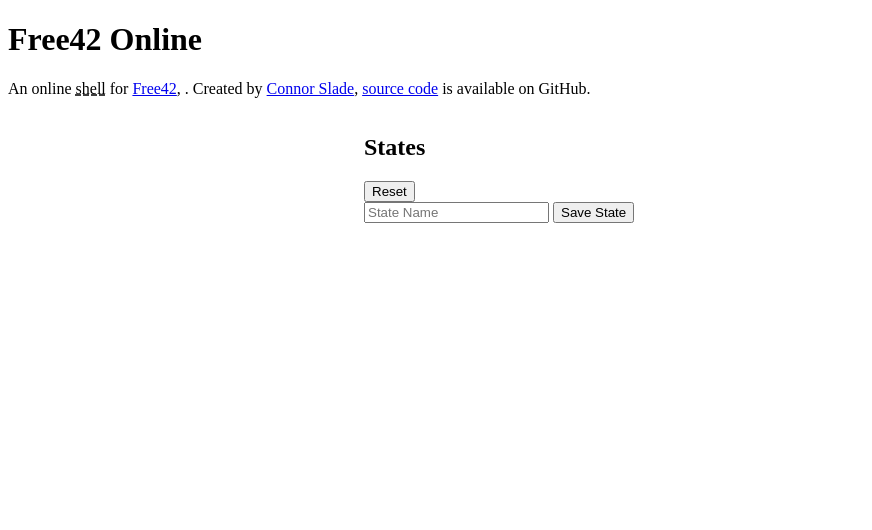
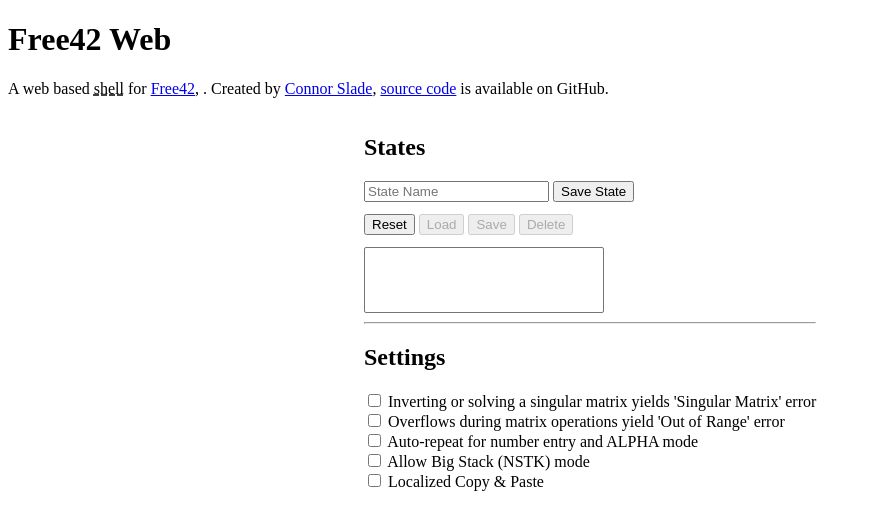
Before and after one commit to connorslade/free42-web, a Svelte app in the folder web/: page / in a window 1280 px wide. Shown: the top 530 px of the page, without its empty margins (0-872 px from the left). Built offline with nearby package versions, Linux system fonts and the light colour scheme.

Commit message:
Working settings menu

```diff
--- a/web/index.html
+++ b/web/index.html
@@ -3,7 +3,7 @@
     <head>
         <meta charset="UTF-8" />
         <meta name="viewport" content="width=device-width, initial-scale=1.0" />
-        <title>Free42 Online</title>
+        <title>Free42 Web</title>
         <script src="free42.js"></script>
     </head>
     <body>
--- a/web/src/App.svelte
+++ b/web/src/App.svelte
@@ -1,10 +1,11 @@
 <script lang="ts">
+    import Settings from "./components/Settings.svelte";
     import States from "./components/States.svelte";
 </script>
 
-<h1>Free42 Online</h1>
+<h1>Free42 Web</h1>
 <p>
-    An online
+    A web based
     <span title="Front end for the Free42 core library">shell</span> for
     <a href="https://thomasokken.com/free42/">Free42</a>, . Created by
     <a href="https://connorcode.com">Connor Slade</a>,
@@ -22,5 +23,7 @@
 
     <div>
         <States />
+        <hr />
+        <Settings />
     </div>
 </div>
--- /dev/null
+++ b/web/src/components/Settings.svelte
@@ -0,0 +1,36 @@
+<script>
+    import { settings } from "../lib/settings";
+    import Toggle from "./Toggle.svelte";
+
+    // this is so painful :sob:
+</script>
+
+<h2>Settings</h2>
+
+{#key settings}
+    <Toggle
+        base={$settings.matrixSingularmatrix}
+        onCheck={(c) => settings.update((s) => s.setMatrixSingularmatrix(c))}
+        name="Inverting or solving a singular matrix yields 'Singular Matrix' error"
+    />
+    <Toggle
+        base={$settings.matrixOutOfRange}
+        onCheck={(c) => settings.update((s) => s.setMatrixOutOfRange(c))}
+        name="Overflows during matrix operations yield 'Out of Range' error"
+    />
+    <Toggle
+        base={$settings.autoRepeat}
+        onCheck={(c) => settings.update((s) => s.setAutoRepeat(c))}
+        name="Auto-repeat for number entry and ALPHA mode"
+    />
+    <Toggle
+        base={$settings.allowBigStack}
+        onCheck={(c) => settings.update((s) => s.setAllowBigStack(c))}
+        name="Allow Big Stack (NSTK) mode"
+    />
+    <Toggle
+        base={$settings.localizedCopyPaste}
+        onCheck={(c) => settings.update((s) => s.setLocalizedCopyPaste(c))}
+        name="Localized Copy & Paste"
+    />
+{/key}
--- a/web/src/components/States.svelte
+++ b/web/src/components/States.svelte
@@ -2,12 +2,16 @@
     import { shell, states } from "../main";
 
     let stateName: string = $state("");
+    let selected: string[] = $state([]);
+
+    $effect(() => {
+        console.log(selected);
+    });
 </script>
 
 <h2>States</h2>
-<button onclick={() => shell?.free42.reset()}>Reset</button>
 
-<br />
+<div>
     <input type="text" placeholder="State Name" bind:value={stateName} />
     <button
         onclick={() => {
@@ -15,14 +19,39 @@
             stateName = "";
         }}>Save State</button
     >
+</div>
 
-<ul>
+<div class="buttons">
+    <button onclick={() => shell?.free42.reset()}>Reset</button>
+    <button
+        disabled={selected.length != 1}
+        onclick={() => shell?.states.load(selected[0])}>Load</button
+    >
+    <button
+        disabled={selected.length != 1}
+        onclick={() => shell?.states.save(selected[0])}>Save</button
+    >
+    <button
+        disabled={selected.length < 1}
+        onclick={() => {
+            for (let state of selected) shell?.states.delete(state);
+        }}>Delete</button
+    >
+</div>
+
+<select multiple bind:value={selected}>
     {#each $states as state}
-        <li>
-            {state}
-            <button onclick={() => shell?.states.load(state)}>Load</button>
-            <button onclick={() => shell?.states.save(state)}>Save</button>
-            <button onclick={() => shell?.states.delete(state)}>Delete</button>
-        </li>
+        <option value={state}>{state}</option>
     {/each}
-</ul>
+</select>
+
+<style>
+    select {
+        margin-top: 12px;
+        width: 240px;
+    }
+
+    .buttons {
+        margin-top: 12px;
+    }
+</style>
--- /dev/null
+++ b/web/src/components/Toggle.svelte
@@ -0,0 +1,31 @@
+<script lang="ts">
+    import type { FormEventHandler } from "svelte/elements";
+    import { kebabCase } from "../lib/misc";
+
+    interface CheckCallback {
+      (checked: boolean): void;
+    }
+
+    let {
+        onCheck,
+        base,
+        name,
+    }: {
+        onCheck: CheckCallback,
+        base: boolean | undefined,
+        name: string
+    } = $props();
+    let id = kebabCase(name);
+</script>
+
+<div>
+    <input
+        type="checkbox"
+        {id}
+        checked={base ?? false}
+        oninput={(event) => {
+            onCheck((event.target as HTMLInputElement).checked);
+        }}
+    />
+    <label for={id}>{name}</label>
+</div>
--- a/web/src/lib/misc.ts
+++ b/web/src/lib/misc.ts
@@ -5,3 +5,8 @@
     skin.onload = () => resolve(skin);
   });
 }
+
+// From https://stackoverflow.com/a/70226943
+export function kebabCase(str: string) {
+  return str.replace(/([a-z])([A-Z])/g, "$1-$2").toLowerCase();
+}
--- /dev/null
+++ b/web/src/lib/settings.ts
@@ -0,0 +1,55 @@
+import { writable, type Writable } from "svelte/store";
+import { shell } from "../main";
+
+export class Settings {
+  matrixSingularmatrix = false;
+  matrixOutOfRange = false;
+  autoRepeat = false;
+  allowBigStack = false;
+  localizedCopyPaste = false;
+
+  constructor() {
+    let raw = window.localStorage.getItem("settings");
+    if (raw != null) {
+      let settings = JSON.parse(raw);
+      this.matrixSingularmatrix = settings.matrixSingularmatrix;
+      this.matrixOutOfRange = settings.matrixOutOfRange;
+      this.autoRepeat = settings.autoRepeat;
+      this.allowBigStack = settings.allowBigStack;
+      this.localizedCopyPaste = settings.localizedCopyPaste;
+    }
+  }
+
+  set() {
+    shell?.free42.updateSettings(this);
+    window.localStorage.setItem("settings", JSON.stringify(this));
+  }
+
+  setMatrixSingularmatrix(value: boolean) {
+    this.matrixSingularmatrix = value;
+    return this;
+  }
+
+  setMatrixOutOfRange(value: boolean) {
+    this.matrixOutOfRange = value;
+    return this;
+  }
+
+  setAutoRepeat(value: boolean) {
+    this.autoRepeat = value;
+    return this;
+  }
+
+  setAllowBigStack(value: boolean) {
+    this.allowBigStack = value;
+    return this;
+  }
+
+  setLocalizedCopyPaste(value: boolean) {
+    this.localizedCopyPaste = value;
+    return this;
+  }
+}
+
+export let settings: Writable<Settings> = writable(new Settings());
+settings.subscribe((settings) => settings.set());
--- a/web/src/lib/shell.ts
+++ b/web/src/lib/shell.ts
@@ -18,7 +18,6 @@
   keydown: boolean = false;
   keyTimeouts: number[] = [];
   coreTimeout: number | null = null;
-  settings: Settings = new Settings();
   states: States;
 
   constructor(
@@ -35,9 +34,6 @@
     this.audio = new AudioContext();
     this.screen = document.querySelector("#screen");
     this.ctx = this.screen.getContext("2d");
-
-    this.settings.allowBigStack = true;
-    this.free42.updateSettings(this.settings);
 
     this.screen.addEventListener("mousedown", (event: MouseEvent) => {
       this.audio.resume();
@@ -238,11 +234,3 @@
 
   powerdown() {}
 }
-
-class Settings {
-  matrixSingularmatrix = false;
-  matrixOutOfRange = false;
-  autoRepeat = false;
-  allowBigStack = false;
-  localizedCopyPaste = false;
-}
--- a/web/src/main.ts
+++ b/web/src/main.ts
@@ -11,7 +11,7 @@
 // kinda jank but it's whatever
 export let states: Writable<string[]> = writable([]);
 
-export let shell: Shell | null = null;
+export var shell: Shell | null = null;
 const app = mount(App, {
   target: document.getElementById("app")!,
 });
```
Also changed, not shown: 2 other files (tests, documents, lock files or other folders). Lines whose indentation alone changed are shown as unchanged.
